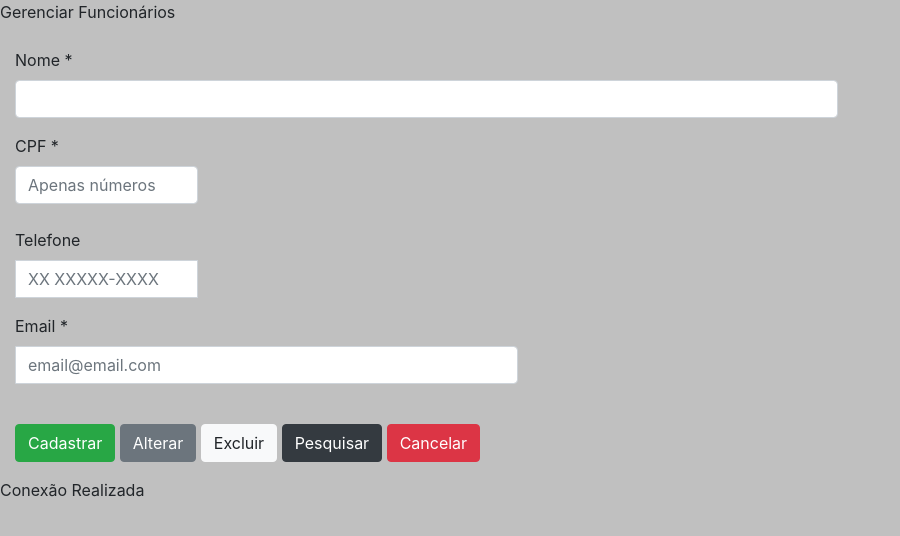
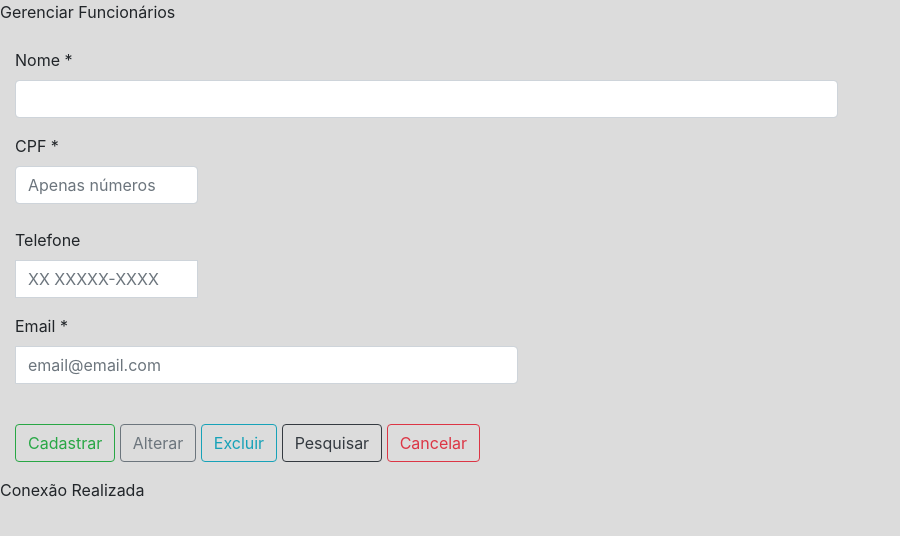
Before and after one commit to DaniloHY/ProjetoPHP2H2022, a PHP site: page / in a window 1280 px wide. Shown: the top 536 px of the page, without its empty margins (0-900 px from the left). Run offline with PHP 8.4, Linux system fonts and the light colour scheme; some libraries are stand-ins or nearby versions.

Commit message:
Projeto_Crud

```diff
--- a/3 Módulo 2023/Revisão/index.php
+++ b/3 Módulo 2023/Revisão/index.php
@@ -6,7 +6,7 @@
 	<link rel="stylesheet" href="https://cdn.jsdelivr.net/npm/bootstrap@4.0.0/dist/css/bootstrap.min.css" integrity="sha384-Gn5384xqQ1aoWXA+058RXPxPg6fy4IWvTNh0E263XmFcJlSAwiGgFAW/dAiS6JXm" crossorigin="anonymous">
 	<title>Cadastro Funcionário</title>
 </head>
-<body style="background-color: #C0C0C0;">
+<body style="background-color: #DCDCDC;">
 	 <div class="panel-heading">Gerenciar Funcionários</div> <br>
 	<div class="form-group">
 		<label class="col-md-2 control-label" for="Nome">Nome <h11>*</h11></label>
@@ -40,11 +40,11 @@
  <div class="form-group">
   <label class="col-md-2 control-label" for="Cadastrar"></label>
   <div class="col-md-8">
-    <button id="Cadastrar" name="Cadastrar" class="btn btn-success" type="Submit">Cadastrar</button>
-    <button id="Cadastrar" name="Cadastrar" class="btn btn-secondary" type="Submit">Alterar</button>
-    <button id="Cadastrar" name="Cadastrar" class="btn btn-light" type="Submit">Excluir</button>
-    <button id="Cadastrar" name="Cadastrar" class="btn btn-dark" type="Submit">Pesquisar</button>
-    <button id="Cancelar" name="Cancelar" class="btn btn-danger" type="Reset">Cancelar</button>
+    <button id="Cadastrar" name="Cadastrar" class="btn btn-outline-success" type="Submit">Cadastrar</button>
+    <button id="Cadastrar" name="Cadastrar" class="btn btn-outline-secondary" type="Submit">Alterar</button>
+    <button id="Cadastrar" name="Cadastrar" class="btn btn-outline-info" type="Submit">Excluir</button>
+    <button id="Cadastrar" name="Cadastrar" class="btn btn-outline-dark" type="Submit">Pesquisar</button>
+    <button id="Cancelar" name="Cancelar" class="btn btn-outline-danger" type="Reset">Cancelar</button>
   </div>
 </div>
     <script src="https://code.jquery.com/jquery-3.2.1.slim.min.js" integrity="sha384-KJ3o2DKtIkvYIK3UENzmM7KCkRr/rE9/Qpg6aAZGJwFDMVNA/GpGFF93hXpG5KkN" crossorigin="anonymous"></script>
```
